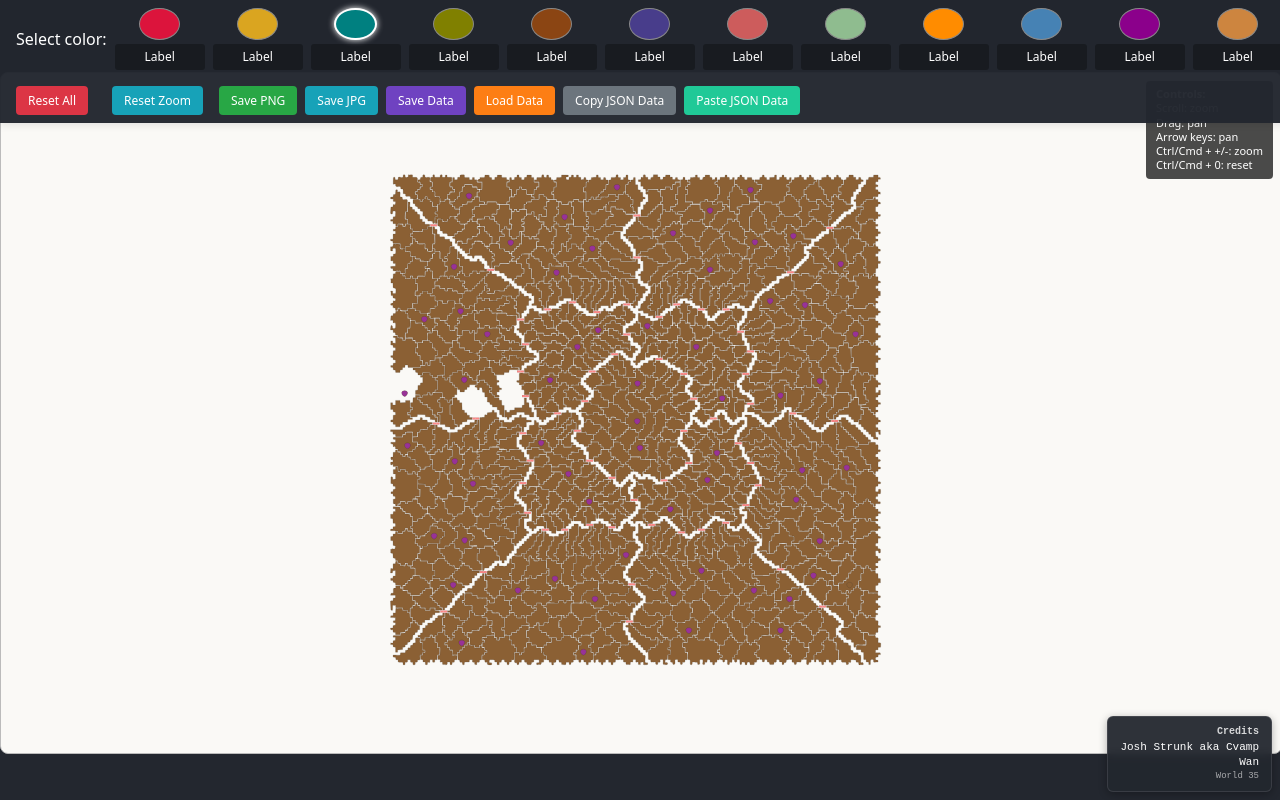
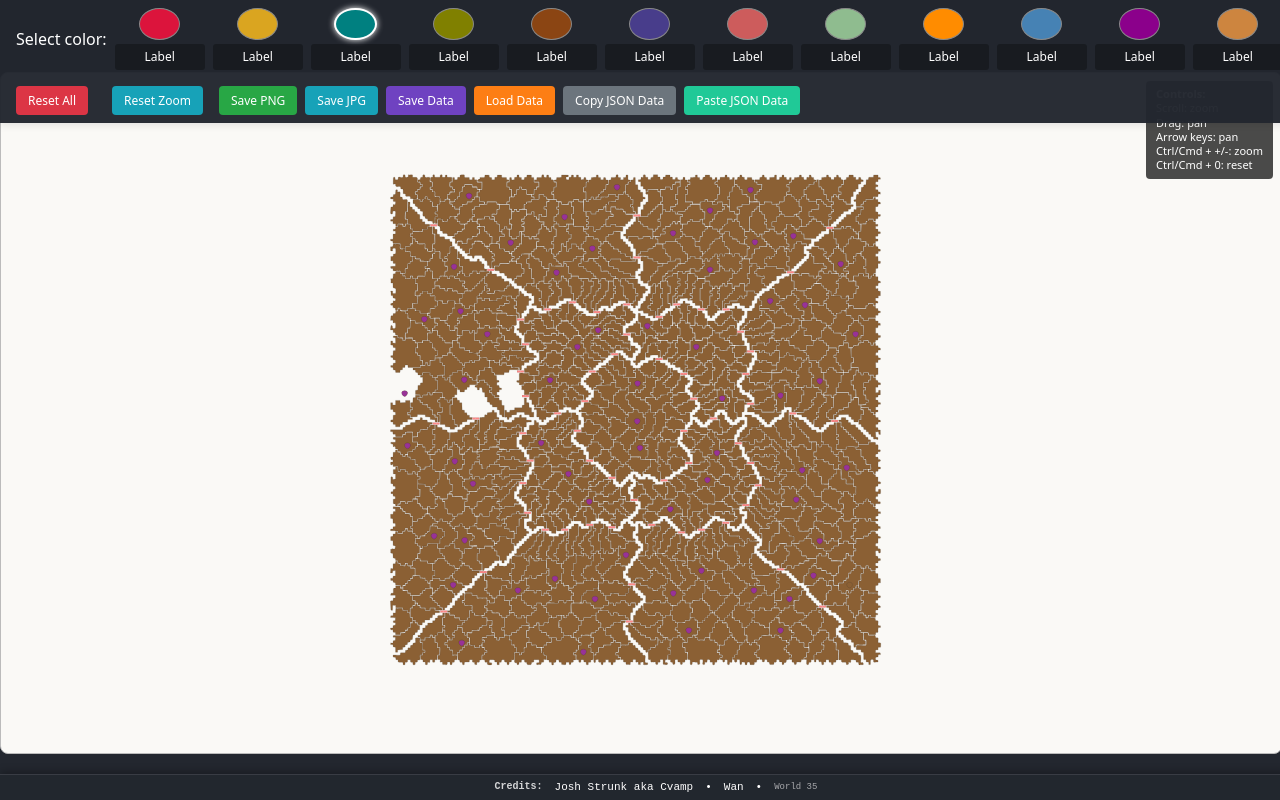
Before and after one commit to CvAmp/ARC, a React (Vite) app: page / in a window 1280 px wide. Built offline with nearby package versions, Linux system fonts and the light colour scheme.

Commit message:
Convert credits box to full-width bottom banner
Co-authored-by: CvAmp <39271228+CvAmp@users.noreply.github.com>

```diff
--- a/src/MapSelector.tsx
+++ b/src/MapSelector.tsx
@@ -827,37 +827,39 @@ const MapSelector: React.FC = () => {
         </div>
       </div>
 
-      {/* Credits Section */}
+      {/* Credits Banner */}
       <div style={{
         position: 'fixed',
-        bottom: 8,
-        right: 8,
+        bottom: 0,
+        left: 0,
+        width: '100%',
         background: 'rgba(35, 39, 47, 0.95)',
         color: '#fff',
-        padding: '8px 12px',
-        borderRadius: '6px',
+        padding: '6px 16px',
         fontSize: '11px',
         fontFamily: 'monospace',
         zIndex: 1000,
-        border: '1px solid rgba(255, 255, 255, 0.1)',
-        boxShadow: '0 2px 8px rgba(0, 0, 0, 0.3)',
+        border: 'none',
+        borderTop: '1px solid rgba(255, 255, 255, 0.1)',
+        boxShadow: '0 -2px 8px rgba(0, 0, 0, 0.3)',
         backdropFilter: 'blur(4px)',
-        textAlign: 'right',
-        lineHeight: '1.3',
-        maxWidth: '200px'
+        textAlign: 'center',
+        lineHeight: '1.2',
+        display: 'flex',
+        alignItems: 'center',
+        justifyContent: 'center',
+        gap: '12px'
       }}>
-        <div style={{ fontWeight: 'bold', fontSize: '10px', opacity: 0.8, marginBottom: '2px' }}>
-          Credits
-        </div>
-        <div style={{ marginBottom: '1px' }}>
-          Josh Strunk aka Cvamp
-        </div>
-        <div style={{ marginBottom: '1px' }}>
-          Wan
-        </div>
-        <div style={{ fontSize: '9px', opacity: 0.6, marginTop: '2px' }}>
+        <span style={{ fontWeight: 'bold', fontSize: '10px', opacity: 0.8 }}>
+          Credits:
+        </span>
+        <span>Josh Strunk aka Cvamp</span>
+        <span>•</span>
+        <span>Wan</span>
+        <span>•</span>
+        <span style={{ fontSize: '9px', opacity: 0.6 }}>
           World 35
-        </div>
+        </span>
       </div>
     </div>
   );
```
